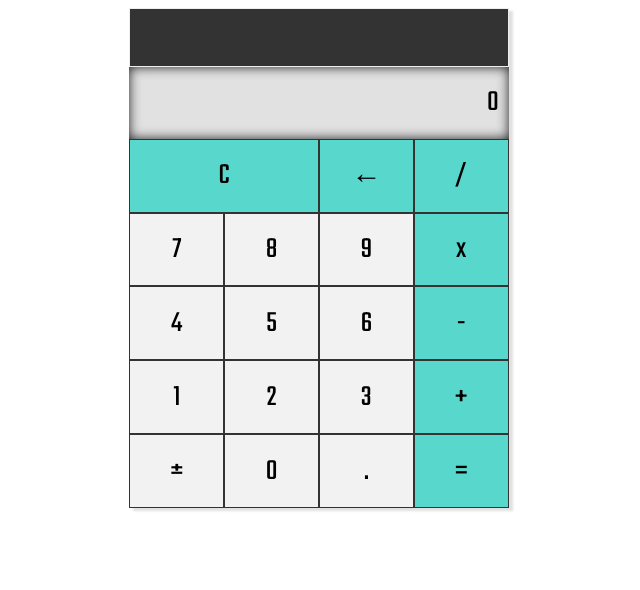
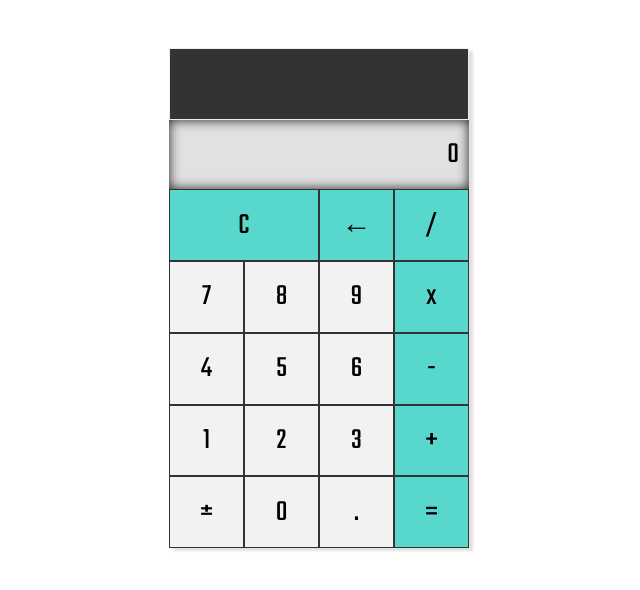
Before and after one commit to fracado/random-advice-calculator, a Vue app: page / in a window 1280 px wide. Shown: the top 590 px of the page, without its empty margins (321-961 px from the left). Built offline with nearby package versions, Linux system fonts and the light colour scheme.

Commit message:
fixed some display issues

```diff
--- a/src/components/Calculator.vue
+++ b/src/components/Calculator.vue
@@ -1,11 +1,11 @@
 <template>
   <div class="container">
     <div class="calculator">
-      <!-- SHOW PREVIOUS INPUT -->
+      <!-- show previous input -->
       <div class="prev">{{ calculator.previous || '' }} {{ calculator.sign }}</div>
-      <!-- SHOW INPUT DISPLAY -->
+      <!-- show current input in display -->
       <div class="display">{{ calculator.current || '0' }}</div>
-      <!-- SHOW CLICKABLE BUTTONS -->
+      <!-- show buttons with methods on click -->
       <div @click="clearAll" class="btn operator c">C</div>
       <div @click="del" class="btn operator">←</div>
       <div @click="divide" class="btn operator">/</div>
@@ -112,6 +112,8 @@ export default {
     // clear input and result
     clearAll() {
       this.calculator.current = ''
+      this.calculator.previous = null
+      this.calculator.sign = ''
     },
   }
 }
@@ -121,12 +123,16 @@ export default {
 <style scoped>
 @import url('https://fonts.googleapis.com/css?family=Teko');
 
+.container {
+  padding-top: 40px;
+}
+
 .calculator {
   display: grid;
   grid-template-columns: repeat(4, 1fr);
   grid-auto-rows: minmax(30px, auto);
   text-align: center;
-  width: 30%;
+  width: 300px;
   height: 500px;
   margin: 0 auto;
   box-shadow: 4px 3px 2px 0px #c9c8c88c;
@@ -149,6 +155,8 @@ export default {
   justify-content: flex-end;
   align-items: center;
   grid-column:  1 / 5;
+  padding: 0 10px 0 0;
+  min-height: 43px;
   background-color: #333;
   color: #fff;
   border: 1px solid #eee
```
